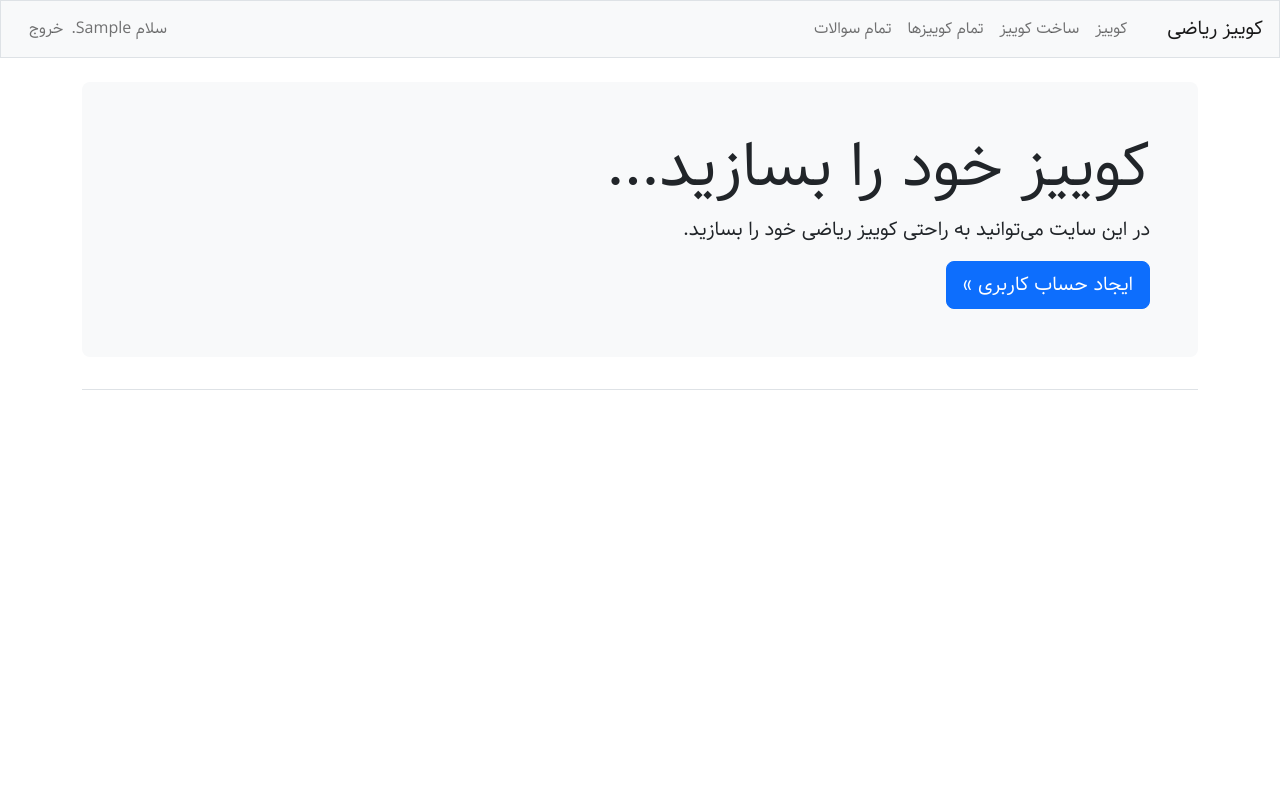
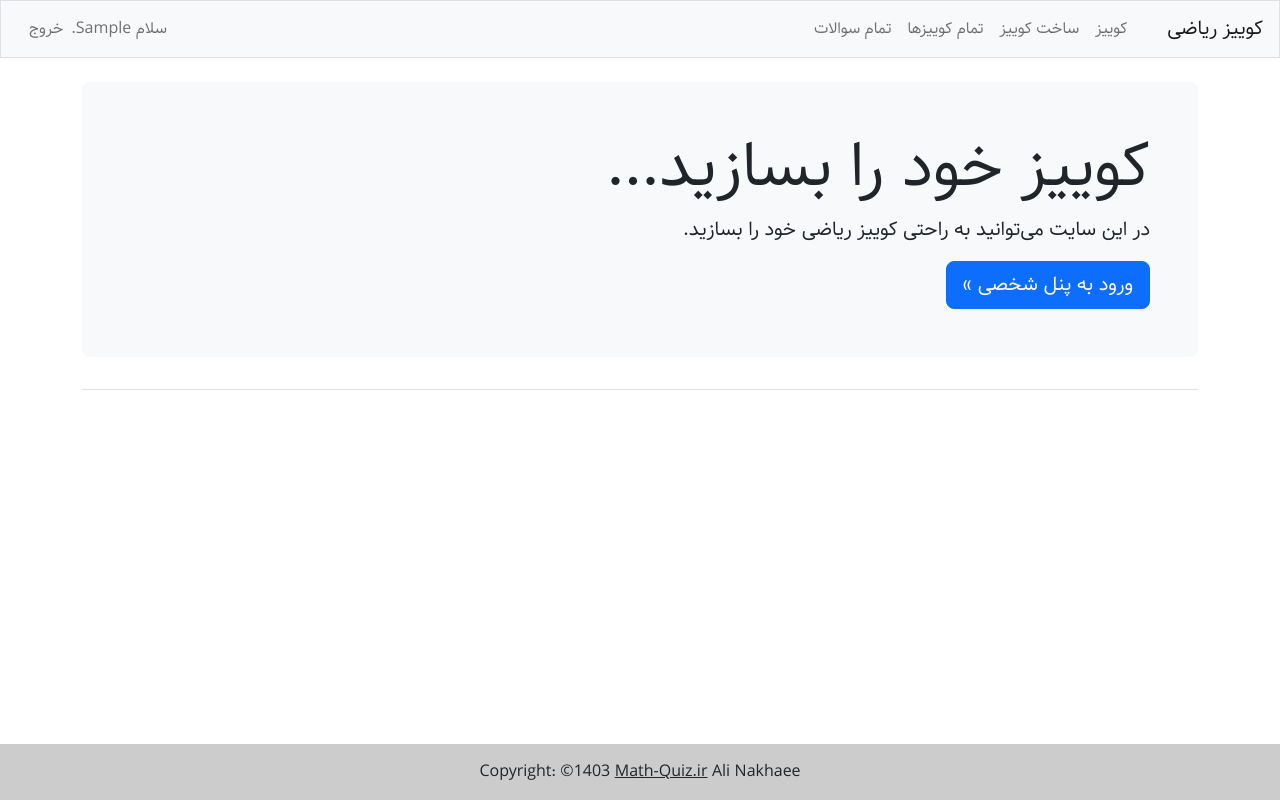
Before and after one commit to ali-nakhaee/Q_web, a Django app: page / in a window 1280 px wide. Run offline with Django 4.2, Linux system fonts and the light colour scheme; the visitor is signed in with stand-in values (Sample User, id 1); parts of the project's set-up code (start-up, migrations or seed data) failed here and were passed over; some libraries are stand-ins or nearby versions.

Commit message:
footer added

```diff
--- a/quiz/templates/quiz/base.html
+++ b/quiz/templates/quiz/base.html
@@ -19,7 +19,7 @@
 
 </head>
 
-<body>
+<body class="d-flex flex-column vh-100">
     <nav class="navbar navbar-expand-md sticky-top navbar-light bg-light mb-4 border">
 
     <a class="navbar-brand" href="{% url 'quiz:index'%}">کوییز ریاضی</a>
@@ -76,5 +76,13 @@
             {% block content %}{% endblock content %}
                 </div>
             </main>
+
+          <footer class="mt-auto">
+          <div class="text-center p-3" style="background-color: rgba(0, 0, 0, 0.2)">
+            Copyright: ©1403
+            <a class="text-dark" href="https://math-quiz.ir/">Math-Quiz.ir</a>
+            Ali Nakhaee
+          </div>
+          </footer>
     </body>
 </html>
--- a/quiz/templates/quiz/index.html
+++ b/quiz/templates/quiz/index.html
@@ -5,8 +5,15 @@
     <h1 class="display-3">کوییز خود را بسازید...</h1>
 
     <p class="lead">در این سایت می‌توانید به راحتی کوییز ریاضی خود را بسازید.</p>
+    {% if user.is_authenticated %}
+    <a class="btn btn-lg btn-primary" href="{% url 'quiz:my_panel' %}"
+    role="button">ورود به پنل شخصی &raquo;</a>
+    {% else %}
     <a class="btn btn-lg btn-primary" href="{% url 'users:register' %}"
     role="button">ایجاد حساب کاربری &raquo;</a>
+    <a class="btn btn-lg btn-primary" href="{% url 'users:login' %}"
+    role="button">ورود به حساب کاربری &raquo;</a>
+    {% endif %}
 </div>
 
 {% endblock page_header %}
--- a/quiz/templates/quiz/my_panel.html
+++ b/quiz/templates/quiz/my_panel.html
@@ -45,5 +45,5 @@
 {% empty %}
       <li><h5>شما در هیچ کوییزی شرکت نکرده‌اید.</h5></li>
 {% endfor %}
-</div>
+</div><br>
 {% endblock content %}
```
